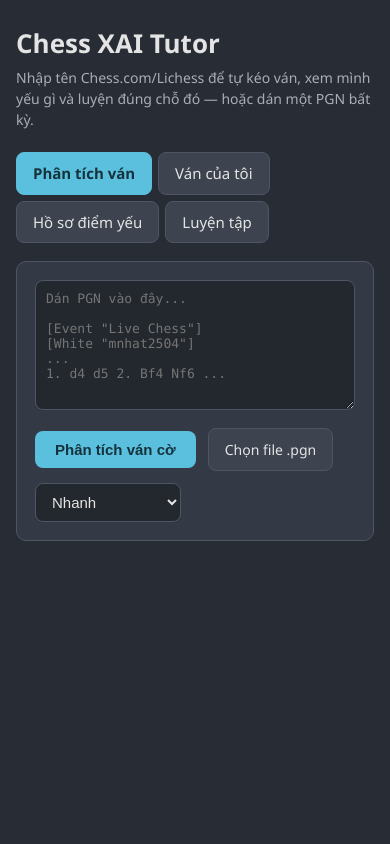
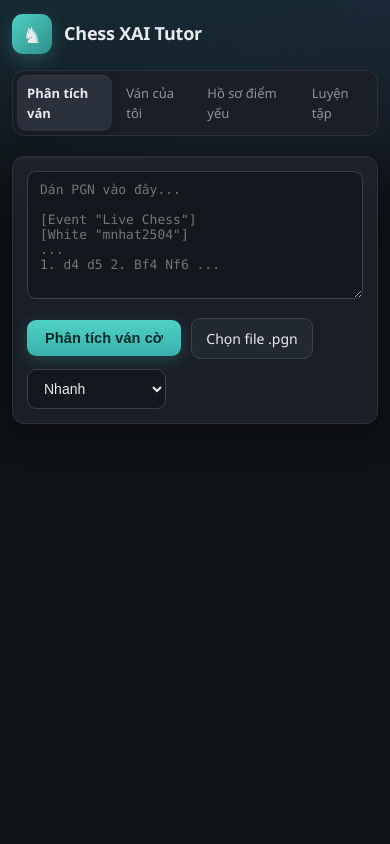
Before and after one commit to MinhNhat-2504/chess-xai-tutor, a Flask app: page / in a window 390 px wide. Run offline with Flask 3, Linux system fonts and the light colour scheme.

Commit message:
Giao diện web hiện đại hơn: hệ màu tối sâu, thanh tab segmented, thẻ có chiều sâu, nút gradient, responsive điện thoại
Co-Authored-By: Claude Fable 5 <noreply@anthropic.com>

```diff
--- a/src/ui/templates/index.html
+++ b/src/ui/templates/index.html
@@ -6,118 +6,154 @@
 <title>Chess XAI Tutor — Phân tích ván cờ</title>
 <style>
   :root {
-    --bg: #282c34; --panel: #343a45; --panel2: #3d4450; --text: #e4e4e4;
-    --muted: #a8aeb8; --accent: #5bc0de; --border: #4e5663;
-    --best: #5abe7a; --good: #5bc0de; --inaccuracy: #ebba49;
-    --mistake: #ed7e43; --blunder: #df4f4f;
+    --bg: #0f1216; --bg2: #14181e; --panel: #1a1f27; --panel2: #222832; --panel3: #2a313d;
+    --text: #e8eaee; --muted: #8b93a1; --dim: #5d6573; --border: #2b323d; --border2: #384150;
+    --accent: #4fd1c5; --accent2: #38b2ac; --accent-ink: #062a27;
+    --best: #5ccf8a; --good: #4fb3e8; --inaccuracy: #f0c04d; --mistake: #f28c48; --blunder: #ef5b5b;
+    --shadow: 0 10px 30px rgba(0,0,0,.35), 0 1px 0 rgba(255,255,255,.03) inset;
+    --radius: 14px; --radius-s: 9px;
   }
   * { box-sizing: border-box; }
-  body { margin: 0; background: var(--bg); color: var(--text); font-family: "Segoe UI", system-ui, sans-serif; line-height: 1.5; }
-  .wrap { max-width: 1180px; margin: 0 auto; padding: 24px 16px 60px; }
-  h1 { font-size: 26px; margin: 0 0 4px; }
-  .sub { color: var(--muted); margin: 0 0 22px; font-size: 14px; }
-  .card { background: var(--panel); border: 1px solid var(--border); border-radius: 10px; padding: 18px; margin-bottom: 18px; }
-  textarea { width: 100%; min-height: 130px; background: #23272e; color: var(--text); border: 1px solid var(--border); border-radius: 8px; padding: 10px; font-family: Consolas, monospace; font-size: 13px; resize: vertical; }
-  .row { display: flex; gap: 12px; align-items: center; flex-wrap: wrap; margin-top: 12px; }
-  button { background: var(--accent); color: #16323c; border: 0; border-radius: 8px; padding: 10px 20px; font-size: 15px; font-weight: 600; cursor: pointer; }
-  button:hover { filter: brightness(1.1); }
-  button.ghost { background: var(--panel2); color: var(--text); border: 1px solid var(--border); font-weight: 400; }
-  button.small { padding: 6px 12px; font-size: 14px; }
-  button.punish { background: var(--mistake); color: #2b1a10; }
-  button.better { background: var(--best); color: #10301c; }
-  button:disabled { opacity: .45; cursor: default; }
+  html { scroll-behavior: smooth; }
+  body {
+    margin: 0; color: var(--text); font-family: "Segoe UI Variable Text", "Segoe UI", Inter, system-ui, -apple-system, sans-serif;
+    font-size: 15px; line-height: 1.55; -webkit-font-smoothing: antialiased;
+    background: radial-gradient(1200px 500px at 15% -10%, #16303a 0%, transparent 60%),
+                radial-gradient(900px 400px at 100% 0%, #1b2233 0%, transparent 55%), var(--bg);
+    min-height: 100vh;
+  }
+  .wrap { max-width: 1200px; margin: 0 auto; padding: 22px 20px 70px; }
+  /* Header */
+  .appbar { display: flex; align-items: center; justify-content: space-between; gap: 16px; flex-wrap: wrap; margin-bottom: 20px; }
+  .brand { display: flex; align-items: center; gap: 12px; }
+  .brand .logo { width: 40px; height: 40px; border-radius: 11px; background: linear-gradient(135deg, var(--accent), #2f8f88); display: grid; place-items: center; font-size: 22px; box-shadow: 0 6px 18px rgba(79,209,197,.25); }
+  .brand h1 { font-size: 21px; margin: 0; letter-spacing: -.2px; }
+  .brand .tag { font-size: 12.5px; color: var(--muted); margin: 0; }
+  .tabs { display: inline-flex; gap: 4px; padding: 4px; background: var(--panel); border: 1px solid var(--border); border-radius: 12px; }
+  .tab { padding: 8px 15px; border-radius: 9px; cursor: pointer; font-size: 14px; color: var(--muted); user-select: none; transition: background .15s, color .15s; }
+  .tab:hover { color: var(--text); background: var(--panel2); }
+  .tab.active { background: var(--panel3); color: var(--text); font-weight: 600; box-shadow: 0 1px 0 rgba(255,255,255,.04) inset, 0 2px 8px rgba(0,0,0,.25); }
+  .tabpane { display: none; } .tabpane.active { display: block; animation: fade .18s ease-out; }
+  @keyframes fade { from { opacity: 0; transform: translateY(4px); } to { opacity: 1; transform: none; } }
+  /* Cards & controls */
+  .card { background: linear-gradient(180deg, rgba(255,255,255,.015), transparent 40%), var(--panel); border: 1px solid var(--border); border-radius: var(--radius); padding: 20px 22px; margin-bottom: 18px; box-shadow: var(--shadow); }
+  textarea, input[type=text], select.filelabel {
+    width: 100%; background: var(--bg2); color: var(--text); border: 1px solid var(--border2); border-radius: var(--radius-s);
+    padding: 10px 12px; font-size: 14px; outline: none; transition: border-color .15s, box-shadow .15s;
+  }
+  textarea { min-height: 128px; font-family: Consolas, "Cascadia Mono", monospace; font-size: 13px; resize: vertical; }
+  textarea:focus, input[type=text]:focus, select.filelabel:focus { border-color: var(--accent); box-shadow: 0 0 0 3px rgba(79,209,197,.15); }
+  input[type=text] { width: auto; } select.filelabel { width: auto; cursor: pointer; }
+  .row { display: flex; gap: 10px; align-items: center; flex-wrap: wrap; margin-top: 12px; }
+  button { background: linear-gradient(180deg, var(--accent), var(--accent2)); color: var(--accent-ink); border: 0; border-radius: var(--radius-s); padding: 10px 18px; font-size: 14.5px; font-weight: 700; cursor: pointer; letter-spacing: .1px; box-shadow: 0 4px 14px rgba(79,209,197,.22); transition: transform .08s, filter .15s, box-shadow .15s; }
+  button:hover { filter: brightness(1.06); box-shadow: 0 6px 18px rgba(79,209,197,.3); }
+  button:active { transform: translateY(1px); }
+  button.ghost { background: var(--panel2); color: var(--text); border: 1px solid var(--border2); font-weight: 500; box-shadow: none; }
+  button.ghost:hover { background: var(--panel3); }
+  button.small { padding: 7px 12px; font-size: 13.5px; }
+  button.punish { background: linear-gradient(180deg, #f39a5a, #e8793a); color: #2a1408; box-shadow: 0 4px 14px rgba(242,140,72,.25); }
+  button.better { background: linear-gradient(180deg, #6bdb98, #47bd77); color: #08301a; box-shadow: 0 4px 14px rgba(92,207,138,.25); }
+  button:disabled { opacity: .4; cursor: default; box-shadow: none; transform: none; }
   input[type=file] { display: none; }
-  .filelabel { background: var(--panel2); border: 1px solid var(--border); border-radius: 8px; padding: 10px 16px; cursor: pointer; font-size: 14px; }
-  #status { color: var(--muted); font-size: 14px; }
-  .progress { height: 6px; background: #23272e; border-radius: 3px; overflow: hidden; margin-top: 10px; display: none; }
-  .progress > div { height: 100%; width: 0; background: var(--accent); transition: width .4s; }
+  .filelabel { background: var(--panel2); border: 1px solid var(--border2); border-radius: var(--radius-s); padding: 9px 14px; cursor: pointer; font-size: 14px; color: var(--text); }
+  label.filelabel:hover { background: var(--panel3); }
+  #status, #import-status { color: var(--muted); font-size: 13.5px; }
+  .progress { height: 5px; background: var(--bg2); border-radius: 3px; overflow: hidden; margin-top: 12px; display: none; }
+  .progress > div { height: 100%; width: 0; background: linear-gradient(90deg, var(--accent2), var(--accent)); transition: width .4s; }
   #results { display: none; }
-  .layout { display: flex; gap: 22px; flex-wrap: wrap; }
-  .boardcol { flex: 0 0 auto; }
-  .boardwrap { display: flex; gap: 8px; align-items: stretch; }
-  .infocol { flex: 1 1 320px; min-width: 300px; }
-  #board { border-radius: 6px; display: block; max-width: 100%; }
-  /* Thanh ưu thế kiểu Chess.com */
-  .evalbar { width: 26px; height: 480px; background: #403d39; border-radius: 4px; position: relative; overflow: hidden; }
-  .evalbar .white { position: absolute; left: 0; right: 0; bottom: 0; background: #f0f0f0; transition: height .35s; }
+  /* Board area */
+  .layout { display: flex; gap: 24px; flex-wrap: wrap; align-items: flex-start; }
+  .boardcol { flex: 0 1 520px; min-width: 280px; }
+  .boardwrap { display: flex; gap: 10px; align-items: stretch; }
+  .infocol { flex: 1 1 320px; min-width: 280px; }
+  #board, #pz-board { display: block; width: 480px; max-width: 100%; height: auto; border-radius: 10px; box-shadow: 0 12px 30px rgba(0,0,0,.45); }
+  .evalbar { width: 22px; align-self: stretch; background: #34383f; border-radius: 6px; position: relative; overflow: hidden; border: 1px solid #454a53; }
+  .evalbar .white { position: absolute; left: 0; right: 0; bottom: 0; background: #f2f2f2; transition: height .4s cubic-bezier(.4,0,.2,1); }
   .evalbar.flipped .white { bottom: auto; top: 0; }
-  .evalbar .label { position: absolute; left: 0; right: 0; text-align: center; font-size: 10px; font-weight: 700; }
-  .evalbar .label.bottom { bottom: 3px; } .evalbar .label.top { top: 3px; }
-  .controls { display: flex; gap: 6px; margin-top: 10px; flex-wrap: wrap; }
-  .movelist { display: flex; flex-wrap: wrap; gap: 4px; margin-top: 12px; max-width: 520px; }
-  .chip { padding: 3px 8px; border-radius: 6px; background: var(--panel2); cursor: pointer; font-size: 13px; border: 1px solid transparent; color: var(--text); }
-  .chip.current { border-color: #fff; }
+  .evalbar .label { position: absolute; left: 0; right: 0; text-align: center; font-size: 9.5px; font-weight: 700; letter-spacing: -.2px; }
+  .evalbar .label.bottom { bottom: 4px; } .evalbar .label.top { top: 4px; }
+  .controls { display: flex; gap: 6px; margin-top: 12px; flex-wrap: wrap; }
+  .movelist { display: flex; flex-wrap: wrap; gap: 4px; margin-top: 12px; }
+  .chip { padding: 3px 8px; border-radius: 6px; background: var(--panel2); cursor: pointer; font-size: 13px; border: 1px solid transparent; color: var(--text); font-variant-numeric: tabular-nums; transition: background .12s; }
+  .chip:hover { background: var(--panel3); }
+  .chip.current { border-color: var(--text); }
   .chip.q-best { color: var(--best); } .chip.q-good { color: var(--good); }
-  .chip.q-inaccuracy { color: var(--inaccuracy); background: #4a4330; }
-  .chip.q-mistake { color: var(--mistake); background: #4c3a2d; }
-  .chip.q-blunder { color: var(--blunder); background: #4c2e2e; }
-  .qhead { font-size: 22px; font-weight: 700; margin: 0 0 6px; }
+  .chip.q-inaccuracy { color: var(--inaccuracy); background: rgba(240,192,77,.13); }
+  .chip.q-mistake { color: var(--mistake); background: rgba(242,140,72,.14); }
+  .chip.q-blunder { color: var(--blunder); background: rgba(239,91,91,.15); }
+  /* Info panel */
+  .qhead { font-size: 22px; font-weight: 800; margin: 0 0 6px; letter-spacing: -.3px; }
   .kv { color: var(--muted); font-size: 14px; margin: 0 0 8px; }
-  .headline { font-size: 17px; margin: 10px 0 4px; }
+  .headline { font-size: 17px; margin: 10px 0 4px; line-height: 1.5; }
   .facts { color: var(--muted); font-size: 14px; margin: 0 0 12px; }
   .actions { display: flex; gap: 8px; flex-wrap: wrap; margin: 14px 0; }
   .cands { display: flex; gap: 6px; flex-wrap: wrap; margin-top: 8px; }
-  .cand { background: var(--panel2); border-radius: 6px; padding: 4px 10px; font-size: 14px; cursor: help; }
+  .cand { background: var(--panel2); border: 1px solid var(--border); border-radius: 8px; padding: 5px 11px; font-size: 14px; cursor: help; }
   .cand b { color: var(--best); }
-  h3 { font-size: 14px; color: var(--muted); margin: 18px 0 4px; font-weight: 600; text-transform: uppercase; letter-spacing: .3px; }
-  .players { color: var(--muted); font-size: 14px; margin-bottom: 8px; }
+  h3 { font-size: 12px; color: var(--muted); margin: 20px 0 6px; font-weight: 700; text-transform: uppercase; letter-spacing: .8px; }
+  .players { color: var(--muted); font-size: 14px; margin-bottom: 10px; }
   .hidden { display: none; }
   ul { margin: 6px 0; padding-left: 20px; font-size: 14px; }
-  /* Phát lại đòn */
-  .replay { border: 2px solid var(--mistake); border-radius: 10px; padding: 14px; background: #3a3232; }
-  .replay.better { border-color: var(--best); background: #2f3a33; }
+  /* Replay */
+  .replay { border: 1px solid rgba(242,140,72,.55); border-radius: var(--radius); padding: 16px; background: linear-gradient(180deg, rgba(242,140,72,.10), rgba(242,140,72,.03)); }
+  .replay.better { border-color: rgba(92,207,138,.55); background: linear-gradient(180deg, rgba(92,207,138,.10), rgba(92,207,138,.03)); }
   .replay h3 { margin: 0 0 8px; color: var(--text); font-size: 17px; text-transform: none; letter-spacing: 0; }
-  .replay .steps { display: flex; flex-wrap: wrap; gap: 6px; margin: 8px 0; }
-  .replay .step { padding: 4px 9px; border-radius: 6px; background: #23272e; font-size: 14px; cursor: pointer; border: 1px solid transparent; }
-  .replay .step.current { border-color: #fff; font-weight: 700; }
+  .replay .steps { display: flex; flex-wrap: wrap; gap: 6px; margin: 4px 0 10px; }
+  .replay .step { padding: 4px 9px; border-radius: 6px; background: var(--bg2); font-size: 14px; cursor: pointer; border: 1px solid transparent; font-variant-numeric: tabular-nums; }
+  .replay .step.current { border-color: var(--text); font-weight: 700; }
   .replay .step.future { opacity: .35; }
-  .replay .note { font-size: 17px; min-height: 52px; padding: 10px 12px; background: #23272e; border-radius: 8px; margin: 8px 0; }
+  .replay .note { font-size: 17px; min-height: 54px; padding: 12px 14px; background: var(--bg2); border-radius: 10px; margin: 8px 0; line-height: 1.5; }
   .replay .note b { color: var(--inaccuracy); }
   .replay .hint { color: var(--muted); font-size: 13px; margin: 6px 0 0; }
-  /* Tổng kết */
-  .sumgrid { display: grid; grid-template-columns: repeat(auto-fit, minmax(220px, 1fr)); gap: 14px; }
-  .sumbox { background: var(--panel2); border-radius: 8px; padding: 12px 14px; font-size: 14px; }
-  .sumbox h4 { margin: 0 0 4px; font-size: 15px; }
-  .big { font-size: 30px; font-weight: 700; }
-  .worst { cursor: pointer; text-decoration: underline dotted; }
-  /* Tab */
-  .tabs { display: flex; gap: 6px; margin: 0 0 18px; flex-wrap: wrap; }
-  .tab { padding: 9px 16px; border-radius: 8px; background: var(--panel2); border: 1px solid var(--border); cursor: pointer; font-size: 15px; color: var(--text); }
-  .tab.active { background: var(--accent); color: #16323c; border-color: var(--accent); font-weight: 600; }
-  .tabpane { display: none; } .tabpane.active { display: block; }
-  input[type=text], select.filelabel { background: #23272e; color: var(--text); border: 1px solid var(--border); border-radius: 8px; padding: 9px 12px; font-size: 15px; }
-  /* Ván của tôi */
+  /* Summary / profile */
+  .sumgrid { display: grid; grid-template-columns: repeat(auto-fit, minmax(200px, 1fr)); gap: 12px; }
+  .sumbox { background: var(--panel2); border: 1px solid var(--border); border-radius: 12px; padding: 14px 16px; font-size: 14px; }
+  .sumbox h4 { margin: 0 0 4px; font-size: 12px; color: var(--muted); text-transform: uppercase; letter-spacing: .6px; }
+  .big { font-size: 32px; font-weight: 800; letter-spacing: -.5px; line-height: 1.1; }
+  .worst { cursor: pointer; text-decoration: underline dotted; text-underline-offset: 3px; }
+  .worst:hover { color: var(--accent); }
   table.games { width: 100%; border-collapse: collapse; font-size: 14px; }
-  table.games th, table.games td { text-align: left; padding: 7px 8px; border-bottom: 1px solid var(--border); }
-  table.games tr.row { cursor: pointer; } table.games tr.row:hover { background: var(--panel2); }
-  .res-win { color: var(--best); } .res-loss { color: var(--blunder); } .res-draw { color: var(--muted); }
-  /* Hồ sơ */
-  .insight { font-size: 16px; background: var(--panel2); border-left: 4px solid var(--accent); padding: 10px 14px; border-radius: 6px; margin: 8px 0; }
-  .bars { display: flex; flex-direction: column; gap: 6px; }
+  table.games th { text-align: left; padding: 8px 10px; color: var(--muted); font-weight: 600; font-size: 12px; text-transform: uppercase; letter-spacing: .5px; border-bottom: 1px solid var(--border2); }
+  table.games td { padding: 9px 10px; border-bottom: 1px solid var(--border); }
+  table.games tr.row { cursor: pointer; transition: background .12s; } table.games tr.row:hover { background: var(--panel2); }
+  .res-win { color: var(--best); font-weight: 600; } .res-loss { color: var(--blunder); font-weight: 600; } .res-draw { color: var(--muted); }
+  .insight { font-size: 15.5px; background: var(--panel2); border-left: 3px solid var(--accent); padding: 11px 14px; border-radius: 8px; margin: 8px 0; }
+  .bars { display: flex; flex-direction: column; gap: 8px; }
   .bar { display: flex; align-items: center; gap: 10px; font-size: 14px; }
   .bar .name { width: 130px; color: var(--muted); }
-  .bar .track { flex: 1; height: 12px; background: #23272e; border-radius: 6px; overflow: hidden; }
-  .bar .fill { height: 100%; background: var(--mistake); }
-  .bar .val { width: 120px; }
-  .spark { display: flex; align-items: flex-end; gap: 3px; height: 60px; margin: 6px 0; }
-  .spark div { width: 14px; background: var(--accent); border-radius: 2px 2px 0 0; cursor: pointer; }
-  /* Luyện tập */
+  .bar .track { flex: 1; height: 10px; background: var(--bg2); border-radius: 5px; overflow: hidden; }
+  .bar .fill { height: 100%; background: linear-gradient(90deg, #f28c48, #ef5b5b); border-radius: 5px; }
+  .bar .val { width: 120px; font-variant-numeric: tabular-nums; }
+  .spark { display: flex; align-items: flex-end; gap: 4px; height: 64px; margin: 6px 0; padding: 6px 8px; background: var(--bg2); border-radius: 10px; }
+  .spark div { width: 14px; background: linear-gradient(180deg, var(--accent), var(--accent2)); border-radius: 3px 3px 0 0; cursor: pointer; opacity: .85; transition: opacity .12s; }
+  .spark div:hover { opacity: 1; }
+  /* Puzzles */
   .puzzlebox { font-size: 16px; }
-  .verdict-ok { color: var(--best); font-weight: 700; font-size: 18px; }
-  .verdict-bad { color: var(--blunder); font-weight: 700; font-size: 18px; }
-  .stat { display: inline-block; background: var(--panel2); border-radius: 6px; padding: 4px 10px; margin-right: 6px; font-size: 14px; }
+  .verdict-ok { color: var(--best); font-weight: 800; font-size: 19px; margin: 6px 0; }
+  .verdict-bad { color: var(--blunder); font-weight: 800; font-size: 19px; margin: 6px 0; }
+  .stat { display: inline-block; background: var(--panel2); border: 1px solid var(--border); border-radius: 999px; padding: 4px 12px; margin-right: 6px; font-size: 13px; }
+  @media (max-width: 720px) {
+    .wrap { padding: 14px 12px 50px; }
+    .card { padding: 14px; border-radius: 12px; }
+    .brand h1 { font-size: 18px; } .brand .tag { display: none; }
+    .tabs { width: 100%; justify-content: space-between; } .tab { padding: 8px 10px; font-size: 13px; }
+    .qhead { font-size: 19px; }
+  }
 </style>
 </head>
 <body>
 <div class="wrap">
-  <h1>Chess XAI Tutor</h1>
-  <p class="sub">Nhập tên Chess.com/Lichess để tự kéo ván, xem mình yếu gì và luyện đúng chỗ đó — hoặc dán một PGN bất kỳ.</p>
-
-  <div class="tabs">
-    <span class="tab active" data-tab="analyze" onclick="showTab('analyze')">Phân tích ván</span>
-    <span class="tab" data-tab="games" onclick="showTab('games')">Ván của tôi</span>
-    <span class="tab" data-tab="profile" onclick="showTab('profile')">Hồ sơ điểm yếu</span>
-    <span class="tab" data-tab="puzzles" onclick="showTab('puzzles')">Luyện tập</span>
+  <div class="appbar">
+    <div class="brand">
+      <div class="logo">♞</div>
+      <div><h1>Chess XAI Tutor</h1><p class="tag">Phân tích như Stockfish · giải thích bằng tiếng Việt · luyện đúng chỗ yếu</p></div>
+    </div>
+    <div class="tabs">
+      <span class="tab active" data-tab="analyze" onclick="showTab('analyze')">Phân tích ván</span>
+      <span class="tab" data-tab="games" onclick="showTab('games')">Ván của tôi</span>
+      <span class="tab" data-tab="profile" onclick="showTab('profile')">Hồ sơ điểm yếu</span>
+      <span class="tab" data-tab="puzzles" onclick="showTab('puzzles')">Luyện tập</span>
+    </div>
   </div>
 
   <!-- ===== Tab: Ván của tôi (nhập theo tên) ===== -->
@@ -173,7 +209,7 @@
         <div class="boardcol">
           <div class="boardwrap">
             <div class="evalbar" id="evalbar"><div class="white" id="evalwhite"></div><span class="label" id="evallabel"></span></div>
-            <img id="board" width="480" height="480" alt="Bàn cờ">
+            <img id="board" alt="Bàn cờ">
           </div>
           <div class="controls">
             <button class="ghost small" onclick="go(position-1)">◀</button>
@@ -631,7 +667,7 @@ function renderPuzzle(stats, feedbackHtml = "") {
   const solverName = puzzle.solver === "white" ? "Trắng" : "Đen";
   const statsHtml = stats ? `<span class="stat">Đến hạn: ${stats.due}</span><span class="stat">Tổng: ${stats.total}</span><span class="stat">Đã thuộc: ${stats.mastered}</span>` : "";
   let html = `<div style="margin-bottom:10px">${statsHtml}${puzzle.is_due ? "" : '<span class="stat" style="color:var(--muted)">(chưa đến hạn — luyện thêm)</span>'}</div>`;
-  html += `<div class="layout"><div class="boardcol"><img id="pz-board" width="480" height="480" alt="Bài tập" src="${puzzleBoardUrl()}" onclick="puzzleClick(event)" style="cursor:pointer;border-radius:6px">
+  html += `<div class="layout"><div class="boardcol"><img id="pz-board" alt="Bài tập" src="${puzzleBoardUrl()}" onclick="puzzleClick(event)" style="cursor:pointer;border-radius:6px">
     <div class="controls"><button class="ghost small" onclick="puzzleFlipped=!puzzleFlipped;renderPuzzleBoard()">Xoay bàn cờ</button><button class="ghost small" onclick="loadPuzzle()">Bài khác</button></div></div>`;
   html += `<div class="infocol puzzlebox">`;
   html += `<p class="qhead" style="color:var(--mistake)">${who} vừa đi ${esc(puzzle.blunder_san)} — một sai lầm.</p>`;
```
